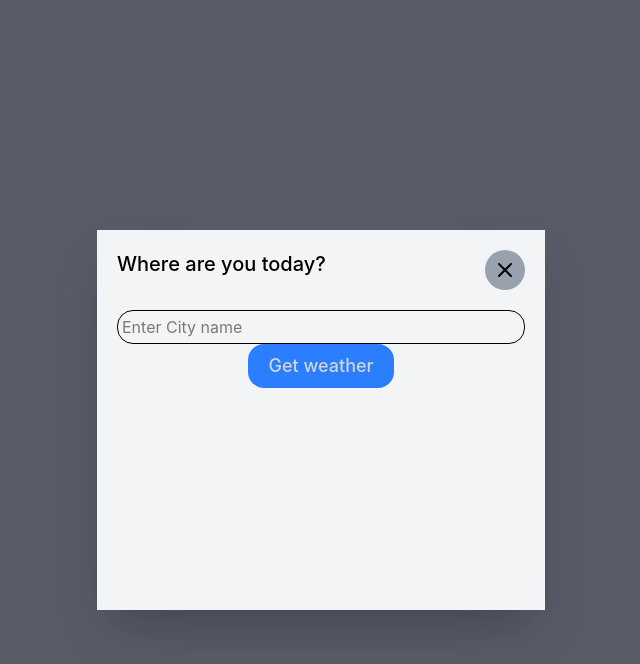
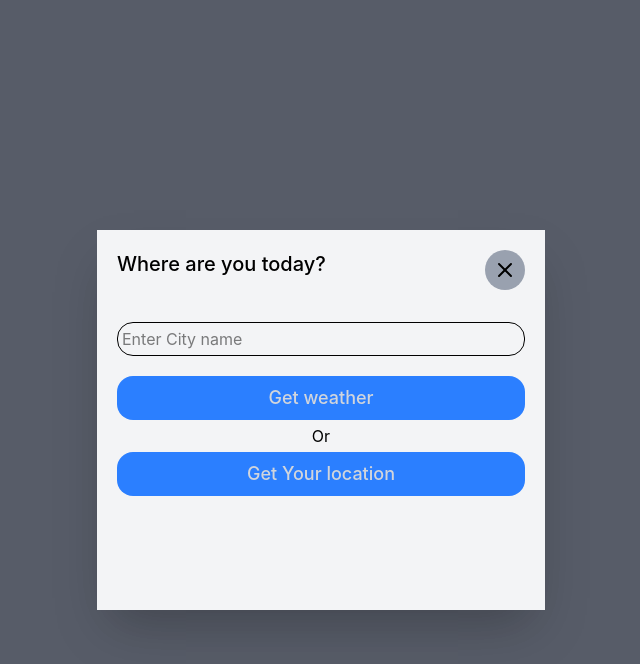
Before and after one commit to Anas-cod-er/weather-app, a React (Vite) app: page / in a window 1280 px wide. Both pictures are taken after a click on the button "Check your weather". Shown: the top 664 px of the page, without its empty margins (319-959 px from the left). Built offline with nearby package versions, Linux system fonts and the light colour scheme.

Commit message:
get your google location added

```diff
--- a/src/components/LocationModal.jsx
+++ b/src/components/LocationModal.jsx
@@ -6,8 +6,23 @@ const LocationModal = ({onClose}) => {
     const [city,setCity] = useState("")
     const handleSubmit =(e)=>{
         e.preventDefault()
-        console.log(city)
+        const value = city.trim()
+        console.log(value)
     }
+
+    const handleGeoLocations = () =>{
+      navigator.geolocation.getCurrentPosition((positions)=>{
+        const {latitude,longitude} = positions.coords
+        console.log({latitude,longitude})
+      },(error)=>{
+        console.log(error)
+      },{
+        timeout: 10000
+      }
+    )
+    }
+
+
   return (
     <div className="fixed inset-0 flex justify-center items-center bg-gray-900/70">
         <div className='h-[380px] w-md bg-gray-100 shadow-2xl mt-10 p-5'>
@@ -19,7 +34,7 @@ const LocationModal = ({onClose}) => {
         onClick={onClose}
         className="w-10 h-10 rounded-full p-2 bg-gray-400 cursor-pointer"><X /></button>
         </div>
-        <div className="py-5">
+        <div className="pt-8">
             <form onSubmit={handleSubmit}>
                 <input
                 placeholder="Enter City name"
@@ -27,13 +42,20 @@ const LocationModal = ({onClose}) => {
                 value={city}
                 onChange={(e)=>setCity(e.target.value)}
                 className="w-full border p-1 rounded-2xl"/>
-                <div className='flex justify-center items-center'>
+                <div className='f'>
         <button type="submit"
-        className='text-lg font-medium hover:scale-105 transition-all delay-100 bg-blue-500 px-5 py-2 rounded-2xl text-gray-300'>
+        className='text-lg w-full mt-5 font-medium hover:scale-105 transition-all delay-100 bg-blue-500 px-5 py-2 rounded-2xl text-gray-300'>
         Get weather</button>
       </div>
             </form>
         </div>
+        <div className="py-1 text-center">Or</div>
+        <div className=''>
+        <button type="submit"
+        onClick={handleGeoLocations}
+        className='text-lg w-full font-medium hover:scale-105 transition-all delay-100 bg-blue-500 px-5 py-2 rounded-2xl text-gray-300'>
+        Get Your location</button>
+      </div>
       </div>
     </div>
   )
```
